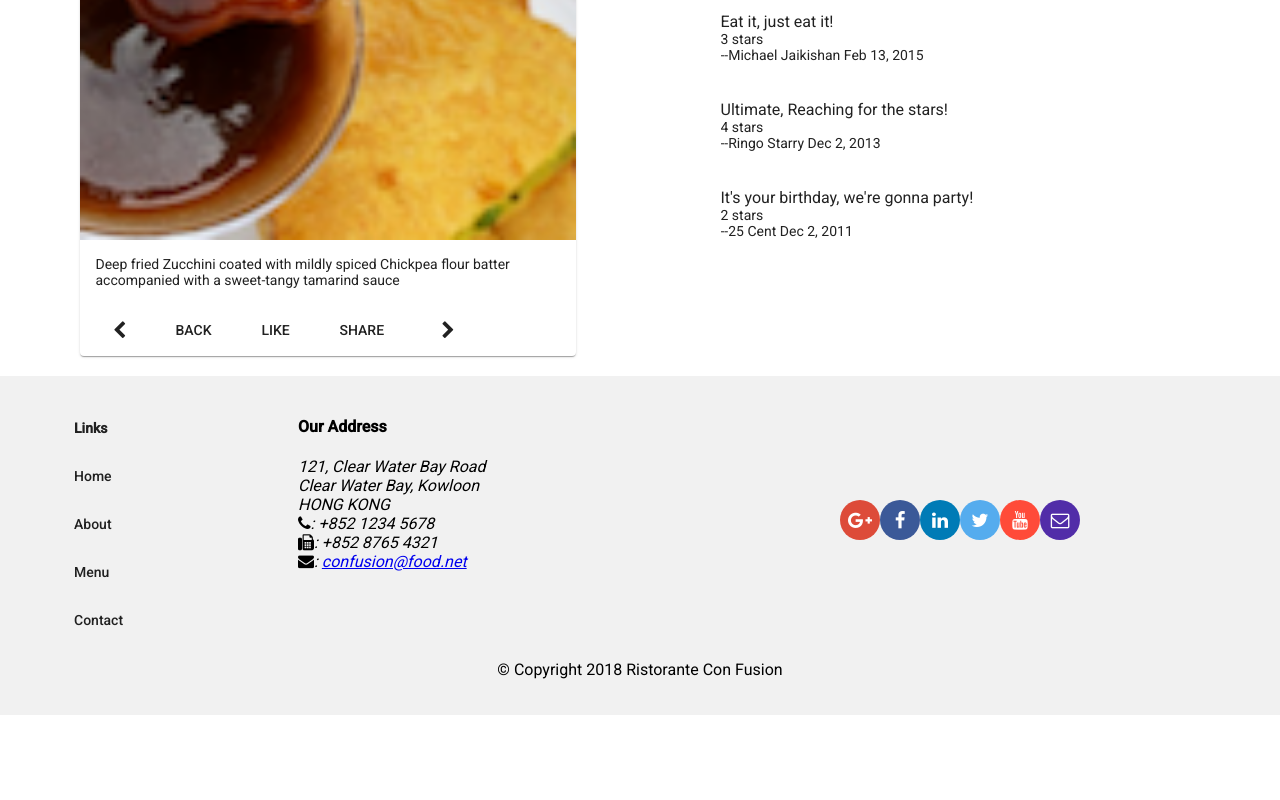
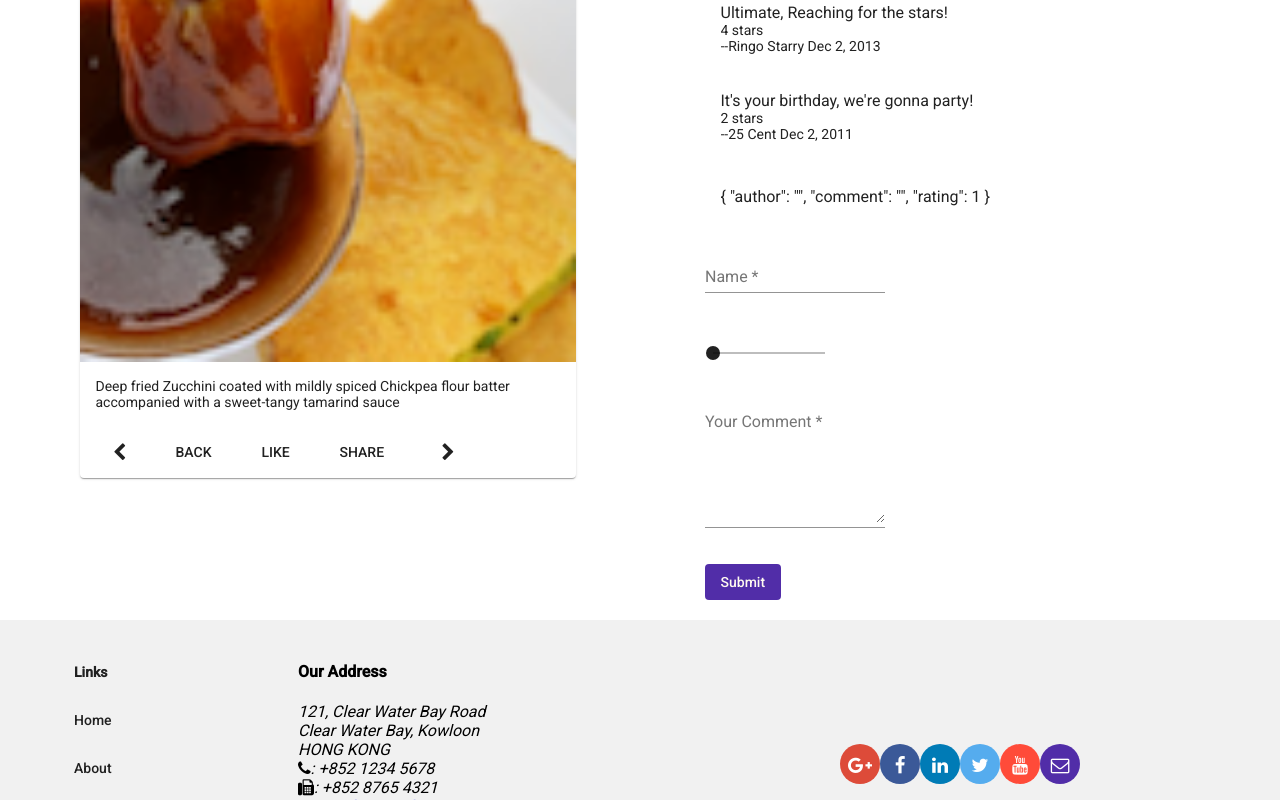
Before and after one commit to hitesh710/conFusion, an Angular app: page /dishdetail/1 in a window 1280 px wide. Shown: the part 706-1506 px from the top of the page. Before the commit the page ends 1421 px from the top, so only its background shows below. Built offline with nearby package versions, Linux system fonts and the light colour scheme.

Commit message:
Assignment 3.0

```diff
--- a/src/app/app.module.ts
+++ b/src/app/app.module.ts
@@ -16,6 +16,7 @@
 import { MatSlideToggleModule } from '@angular/material/slide-toggle';
 import { ReactiveFormsModule } from '@angular/forms';
 import { MatProgressSpinnerModule } from '@angular/material/progress-spinner';
+import {MatSliderModule} from '@angular/material/slider';
 import 'hammerjs';
 
 import { DishService } from './services/dish.service';
@@ -63,7 +64,8 @@
     MatSelectModule,
     MatSlideToggleModule,
     ReactiveFormsModule,
-    MatProgressSpinnerModule
+    MatProgressSpinnerModule,
+    MatSliderModule
   ],
   providers: [DishService, LeaderService ,
   PromotionService],
--- a/src/app/dishdetail/dishdetail.component.html
+++ b/src/app/dishdetail/dishdetail.component.html
@@ -39,7 +39,37 @@
                     <span> --{{comment.author}} {{ comment.date | date }} </span>
                 </p>
             </mat-list-item>
+            <mat-list-item>
+                <p matLine>
+                    <span>{{commentForm.value | json}} </span>
+                </p>
+                <p matLine>
+                    <span></span>
+                </p>
+            </mat-list-item>
+
+
         </mat-list>
+
+        <form novalidate [formGroup]="commentForm" #fform="ngForm" (ngSubmit)="onSubmit()">
+            <p>
+                <mat-form-field>
+                    <input matInput formControlName="author" placeholder="Name" type="text" required>
+                    <mat-error *ngIf="formErrors.author">{{formErrors.author}}</mat-error>
+                </mat-form-field>
+
+            </p>
+            <p>
+                <mat-slider matInput formControlName="rating" thumbLabel tickInterval="1" min="1" max="5"></mat-slider>
+            </p>
+            <p>
+                <mat-form-field>
+                    <textarea matInput formControlName="comment" placeholder="Your Comment" rows=6 required></textarea>
+                    <mat-error *ngIf="formErrors.comment">{{formErrors.comment}}</mat-error>
+                </mat-form-field>
+            </p>
+            <button type="submit" mat-button class="background-primary text-floral-white">Submit</button>
+        </form>
     </div>
     <div [hidden]="dish">
         <mat-spinner></mat-spinner>
--- a/src/app/dishdetail/dishdetail.component.ts
+++ b/src/app/dishdetail/dishdetail.component.ts
@@ -1,8 +1,12 @@
-import { Component, OnInit, Input } from '@angular/core';
+import { Component, OnInit, Input, ViewChild } from '@angular/core';
 import { Dish } from '../shared/dish';
 import { switchMap } from 'rxjs/operators';
+import { FormBuilder, FormGroup, Validators } from '@angular/forms';
+import { MatSliderModule } from '@angular/material/slider';
 
 import { DishService } from '../services/dish.service';
+import { Comment } from '../shared/comment';
+
 
 import { Params, ActivatedRoute } from '@angular/router';
 import { Location } from '@angular/common';
@@ -19,9 +23,30 @@
     prev: string;
     next: string;
 
+    commentForm: FormGroup;
+    comment: Comment;
+    @ViewChild('fform') commentFormDirective;
+
+    formErrors = {
+        'author': '',
+        'comment': '',
+    };
+
+    validationMessages = {
+        'author': {
+            'required': 'Name is required.',
+            'minlength': 'Name must be at least 2 characters long.'
+        },
+        'comment': {
+            'required': 'Comment is required.'
+        }
+    };
+
     constructor(private dishservice: DishService,
         private route: ActivatedRoute,
-        private location: Location) { }
+        private location: Location, private fb: FormBuilder) {
+        this.createForm();
+    }
 
     ngOnInit(): void {
         this.dishservice.getDishIds().subscribe(dishIds => this.dishIds = dishIds);
@@ -33,6 +58,52 @@
         this.prev = this.dishIds[(this.dishIds.length + index - 1) % this.dishIds.length];
         this.next = this.dishIds[(this.dishIds.length + index + 1) % this.dishIds.length];
     }
+
+    createForm() {
+        this.commentForm = this.fb.group({
+            author: ['', [Validators.required, Validators.minLength(2)]],
+            comment: ['', Validators.required],
+            rating: 1
+        });
+        this.commentForm.valueChanges
+            .subscribe(data => this.onValueChanged(data));
+
+        this.onValueChanged(); // (re)set validation messages now
+    }
+
+    onValueChanged(data?: any) {
+        if (!this.commentForm) { return; }
+        const form = this.commentForm;
+        for (const field in this.formErrors) {
+            if (this.formErrors.hasOwnProperty(field)) {
+                // clear previous error message (if any)
+                this.formErrors[field] = '';
+                const control = form.get(field);
+                if (control && control.dirty && !control.valid) {
+                    const messages = this.validationMessages[field];
+                    for (const key in control.errors) {
+                        if (control.errors.hasOwnProperty(key)) {
+                            this.formErrors[field] += messages[key] + ' ';
+                        }
+                    }
+                }
+            }
+        }
+    }
+
+    onSubmit() {
+        this.comment = this.commentForm.value;
+        console.log(this.comment);
+        this.commentForm.reset({
+            author: '',
+            comment: '',
+            rating: 1
+
+        });
+        this.commentFormDirective.resetForm();
+    }
+
+
     goBack(): void {
         this.location.back();
     }
```
Lines whose indentation alone changed are shown as unchanged.
